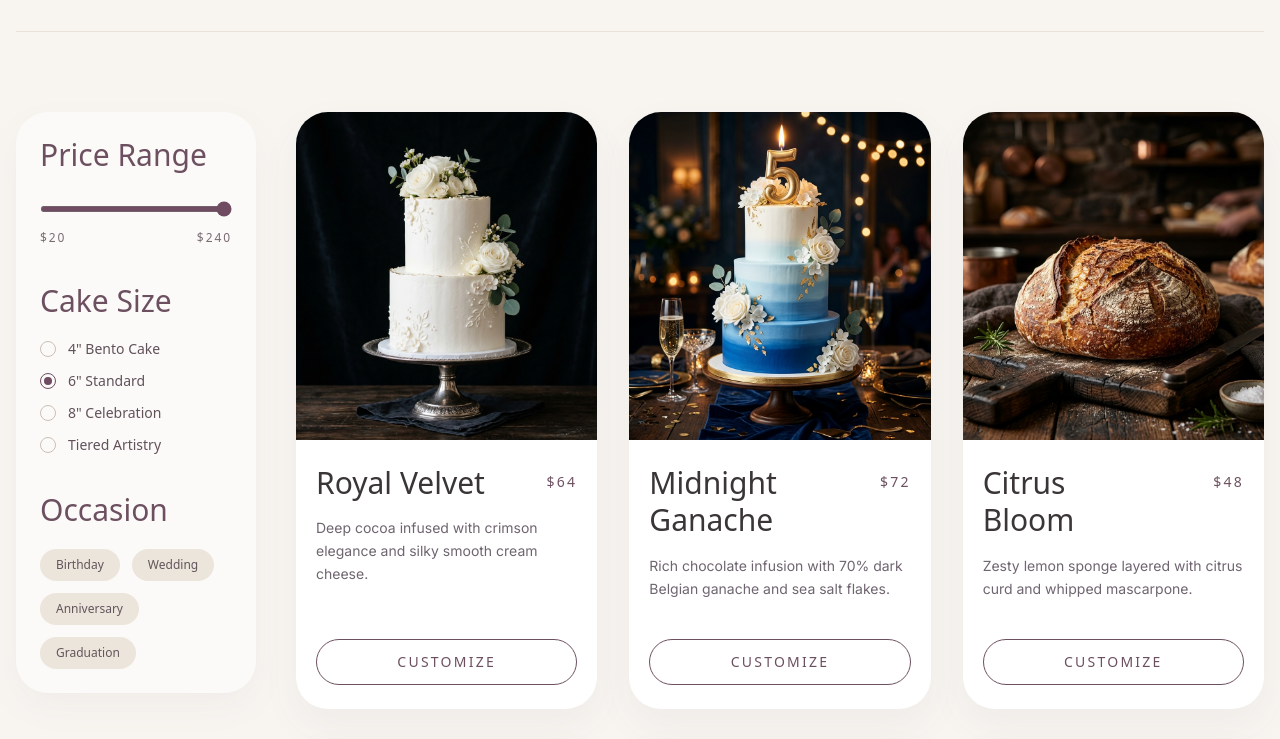
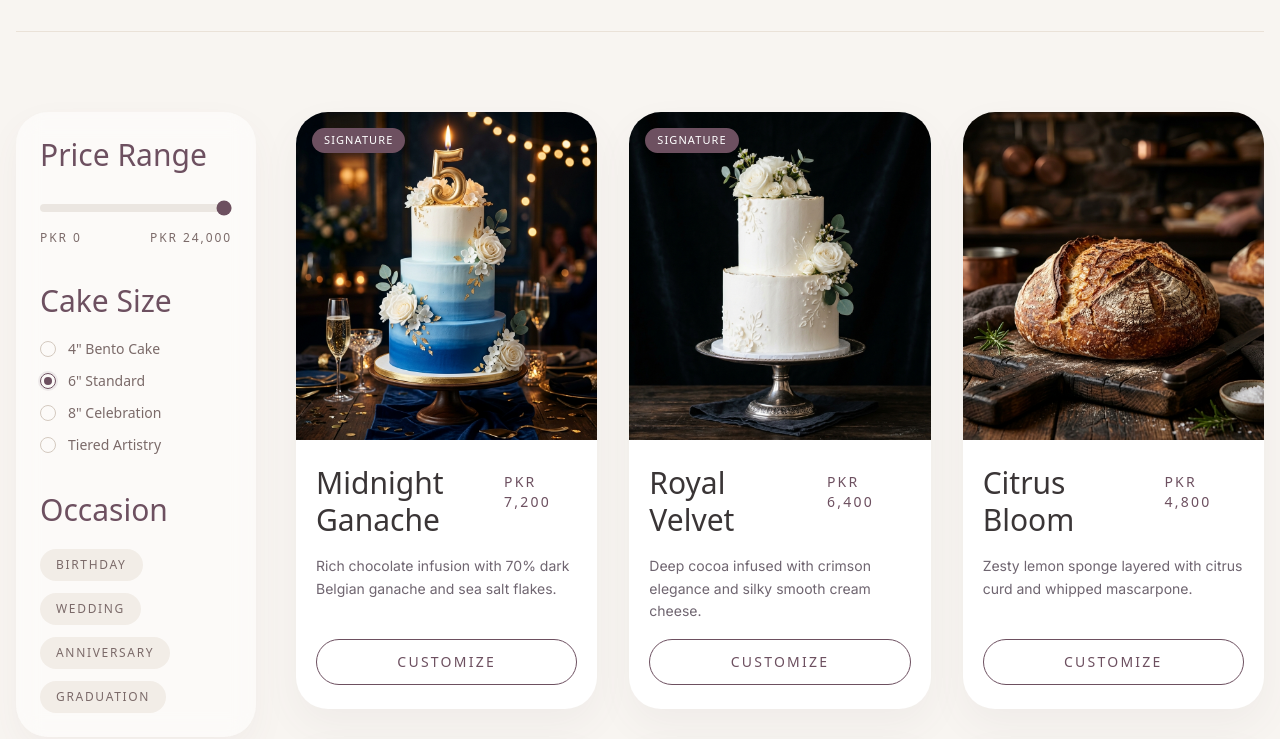
Before and after one commit to zoonfeedback-lab/cakes-and-bakery, a Next.js app: page /cakes in a window 1280 px wide. Shown: the part 728-1467 px from the top of the page. Built offline with nearby package versions, Linux system fonts and the light colour scheme; a web font is replaced by a local one.

Commit message:
fix{cakes}: The ui changes (grid changes) filters

```diff
--- a/components/cakes/CakeCard.tsx
+++ b/components/cakes/CakeCard.tsx
@@ -7,29 +7,55 @@ type CakeCardProps = Readonly<{
 }>;
 
 export const CakeCard = ({ cake }: CakeCardProps) => {
+  const formattedPrice = cake.priceLabel ?? `PKR ${cake.price.toLocaleString()}`;
+
   return (
-    <article className="flex h-full flex-col overflow-hidden rounded-[2rem] bg-white shadow-[0_16px_38px_rgba(109,80,96,0.06)]">
+    <article className="group flex h-full flex-col overflow-hidden rounded-[1.5rem] bg-white shadow-[0_16px_38px_rgba(109,80,96,0.06)] transition-all hover:shadow-[0_20px_45px_rgba(109,80,96,0.12)] sm:rounded-[2rem]">
       <div className="relative aspect-[0.92] w-full overflow-hidden">
         <Image
-          alt={cake.name}
-          className="h-full w-full object-cover"
+          alt={cake.imageAlt ?? cake.name}
+          className="h-full w-full object-cover transition-transform duration-500 group-hover:scale-110"
           fill
           src={cake.image}
         />
+
+        {/* Floating Badges */}
+        <div className="absolute left-4 top-4 flex flex-col gap-2">
+            {(cake.tags?.includes('Best Seller') || cake.tags?.includes('Most Loved')) && (
+                <span className="rounded-full bg-primary px-3 py-1 text-[10px] uppercase tracking-widest text-white shadow-lg sm:text-[11px]">
+                    Signature
+                </span>
+            )}
+            {cake.category === 'wedding-cake' && (
+                 <span className="rounded-full bg-[#f1d6df] px-3 py-1 text-[10px] uppercase tracking-widest text-[#4a2b3d] shadow-lg sm:text-[11px]">
+                    Artistry
+                 </span>
+            )}
+             {cake.tags?.includes('Custom') && (
+                 <span className="rounded-full border border-white/30 bg-white/20 px-3 py-1 text-[10px] uppercase tracking-widest text-white backdrop-blur-md shadow-lg sm:text-[11px]">
+                    Bespoke
+                 </span>
+            )}
+        </div>
       </div>
-      <div className="flex flex-1 flex-col space-y-4 px-5 py-6">
-        <div className="flex items-start justify-between gap-4">
-          <h3 className="max-w-[11rem] text-[2rem] font-serif leading-[1.02] text-text">
+
+      <div className="flex flex-1 flex-col space-y-3 px-4 py-4 sm:space-y-4 sm:px-5 sm:py-6">
+        <div className="flex items-start justify-between gap-3">
+          <h3 className="max-w-[10rem] text-[1.5rem] font-serif leading-[1.02] text-text sm:max-w-[11rem] sm:text-[2rem]">
             {cake.name}
           </h3>
-          <span className="pt-2 text-sm uppercase tracking-[0.16em] text-primary">
-            ${cake.price}
+          <span className="pt-1 text-xs uppercase tracking-[0.16em] text-primary sm:pt-2 sm:text-sm">
+            {formattedPrice}
           </span>
         </div>
-        <p className="body-copy min-h-[4.25rem] text-sm">{cake.description}</p>
+
+        <p className="body-copy min-h-[3.5rem] text-xs sm:min-h-[4.25rem] sm:text-sm">
+            {cake.description}
+        </p>
+
         <Link
           href={`/studio?cake=${cake.id}`}
-          className="mt-auto inline-flex w-full items-center justify-center rounded-full border border-primary bg-transparent px-5 py-3 text-sm uppercase tracking-[0.16em] text-primary transition-colors hover:bg-primary hover:text-white"
+          className="mt-auto inline-flex w-full items-center justify-center rounded-full border border-primary bg-transparent px-4 py-2.5 text-xs uppercase tracking-[0.16em] text-primary transition-all hover:bg-primary hover:text-white sm:px-5 sm:py-3 sm:text-sm"
         >
           Customize
         </Link>
--- a/components/cakes/CakeCatalog.tsx
+++ b/components/cakes/CakeCatalog.tsx
@@ -29,6 +29,7 @@ export const CakeCatalog = ({
   const [selectedSize, setSelectedSize] = useState(filters[0]?.options[1] ?? '');
   const [selectedOccasions, setSelectedOccasions] = useState<string[]>([]);
   const [visibleCount, setVisibleCount] = useState(INITIAL_VISIBLE_COUNT);
+  const [filtersOpen, setFiltersOpen] = useState(false);
 
   const deferredPill = useDeferredValue(activePillId);
   const deferredSort = useDeferredValue(activeSort);
@@ -58,11 +59,13 @@ export const CakeCatalog = ({
         if (deferredSort === 'Newest') return right.id.localeCompare(left.id);
 
         const leftScore =
-          (left.tags?.includes('Best Seller') ? 2 : 0) +
-          (left.tags?.includes('Most Loved') ? 2 : 0);
+          (left.tags?.includes('Best Seller') ? 3 : 0) +
+          (left.tags?.includes('Most Loved') ? 2 : 0) +
+          (left.category === 'wedding-cake' ? 1 : 0);
         const rightScore =
-          (right.tags?.includes('Best Seller') ? 2 : 0) +
-          (right.tags?.includes('Most Loved') ? 2 : 0);
+          (right.tags?.includes('Best Seller') ? 3 : 0) +
+          (right.tags?.includes('Most Loved') ? 2 : 0) +
+          (right.category === 'wedding-cake' ? 1 : 0);
 
         return rightScore - leftScore;
       });
@@ -117,8 +120,23 @@ export const CakeCatalog = ({
         onSortChange={setActiveSort}
       />
 
-      <section id="cakes-grid" className="px-4 py-8 md:py-12">
-        <div className="mx-auto grid max-w-7xl gap-10 lg:grid-cols-[240px_minmax(0,1fr)]">
+      <section id="cakes-grid" className="px-4 py-6 sm:py-12">
+        {/* Mobile Filter Toggle */}
+        <div className="mx-auto mb-6 flex max-w-7xl lg:hidden">
+            <button
+                type="button"
+                onClick={() => setFiltersOpen(!filtersOpen)}
+                className="inline-flex items-center gap-2 rounded-full bg-[#f2ede7] px-5 py-2.5 text-[11px] uppercase tracking-[0.14em] text-text-soft transition-colors hover:bg-[#eadfd3]"
+            >
+                <svg className={`h-4 w-4 transition-transform ${filtersOpen ? 'rotate-180' : ''}`} fill="none" stroke="currentColor" viewBox="0 0 24 24">
+                    <path strokeLinecap="round" strokeLinejoin="round" strokeWidth={2} d="M3 4a1 1 0 011-1h16a1 1 0 011 1v2.586a1 1 0 01-.293.707l-6.414 6.414a1 1 0 00-.293.707V17l-4 4v-6.586a1 1 0 00-.293-.707L3.293 7.293A1 1 0 013 6.586V4z" />
+                </svg>
+                {filtersOpen ? 'Hide Preferences' : 'Tailor Preferences'}
+            </button>
+        </div>
+
+        <div className="mx-auto grid max-w-7xl gap-6 sm:gap-10 lg:grid-cols-[240px_minmax(0,1fr)]">
+          <div className={`${filtersOpen ? 'block' : 'hidden'} lg:block`}>
             <CakeSidebar
                 filters={filters}
                 maxPrice={maxPrice}
@@ -129,25 +147,26 @@ export const CakeCatalog = ({
                 onSizeChange={handleSizeChange}
                 onOccasionToggle={handleOccasionToggle}
             />
+          </div>
 
           <div>
-            <div className="grid grid-cols-1 gap-8 md:grid-cols-2 xl:grid-cols-3">
+            <div className="grid grid-cols-1 gap-6 sm:grid-cols-2 sm:gap-8 xl:grid-cols-3">
               {visibleCakes.map((cake) => (
                 <CakeCard key={cake.id} cake={cake} />
               ))}
             </div>
 
             {visibleCakes.length === 0 ? (
-              <div className="mt-2 rounded-2xl border border-dashed border-[#d3c8be] bg-[#f8f6f2] p-8 text-center text-[#6b5c65]">
+              <div className="mt-2 rounded-2xl border border-dashed border-[#d3c8be] bg-white/50 p-8 text-center text-[#6b5c65] backdrop-blur-sm">
                 No cakes match the current filters. Try a higher price cap or fewer
                 occasion filters.
               </div>
             ) : null}
 
             {canLoadMore ? (
-              <div className="mt-12 flex justify-center">
+              <div className="mt-8 flex justify-center sm:mt-12">
                 <button
-                  className="rounded-full bg-[#ece9e3] px-8 py-4 text-sm uppercase tracking-[0.16em] text-text transition-colors hover:bg-[#e1ddd6]"
+                  className="rounded-full bg-[#f2ede7] px-6 py-3 text-xs uppercase tracking-[0.16em] text-text transition-colors hover:bg-[#eadfd3] sm:px-8 sm:py-4 sm:text-sm"
                   onClick={handleLoadMore}
                   type="button"
                 >
--- a/components/cakes/CakeSidebar.tsx
+++ b/components/cakes/CakeSidebar.tsx
@@ -4,7 +4,7 @@ type CakeSidebarProps = Readonly<{
   filters: FilterSection[];
   maxPrice: number;
   priceCap: number;
-  onPriceChange: (price: number) => void;
+  onPriceChange: (value: number) => void;
   selectedSize: string;
   selectedOccasions: string[];
   onSizeChange: (size: string) => void;
@@ -23,42 +23,41 @@ export const CakeSidebar = ({
 }: CakeSidebarProps) => {
   return (
     <aside className="lg:sticky lg:top-6">
-      <div className="space-y-9 rounded-[2rem] bg-white/50 p-6 shadow-[0_14px_35px_rgba(109,80,96,0.05)]">
+      <div className="space-y-6 rounded-[1.5rem] bg-white/50 p-4 shadow-[0_14px_35px_rgba(109,80,96,0.05)] backdrop-blur-md sm:space-y-9 sm:rounded-[2rem] sm:p-6">
         <div>
-          <h3 className="text-2xl font-serif text-primary">Price Range</h3>
-          <div className="mt-5">
+          <h3 className="text-xl font-serif text-primary sm:text-2xl">Price Range</h3>
+          <div className="mt-4 sm:mt-5">
             <input
+              className="h-2 w-full cursor-pointer appearance-none rounded-lg bg-[#d3c8be]/40 accent-primary"
+              max={maxPrice}
+              min={0}
+              onChange={(e) => onPriceChange(Number(e.target.value))}
               type="range"
-              min={20}
-              max={maxPrice}
-              step={1}
               value={priceCap}
-              onChange={(event) => onPriceChange(Number(event.target.value))}
-              className="h-1.5 w-full cursor-pointer accent-[#6f4c62]"
             />
-            <div className="mt-3 flex justify-between text-xs uppercase tracking-[0.16em] text-[#776b71]">
-              <span>$20</span>
-              <span>${priceCap}</span>
+            <div className="mt-2 flex justify-between text-[10px] uppercase tracking-[0.16em] text-text-soft sm:mt-3 sm:text-xs">
+              <span>PKR 0</span>
+              <span>PKR {priceCap.toLocaleString()}</span>
             </div>
           </div>
         </div>
 
         {filters.map((section) => (
-          <div key={section.id}>
-            <h3 className="text-2xl font-serif text-primary">{section.title}</h3>
-            <div className="mt-5 space-y-3">
+          <div className="space-y-4 sm:space-y-5" key={section.id}>
+            <h3 className="text-xl font-serif text-primary sm:text-2xl">{section.title}</h3>
+            <div className="flex flex-col space-y-2.5 sm:space-y-3">
               {section.style === 'pill' ? (
-                <div className="flex flex-wrap gap-3">
+                <div className="flex flex-wrap gap-2 sm:gap-3">
                   {section.options.map((option) => (
                     <button
+                      className={`rounded-full px-3 py-1.5 text-[10px] uppercase tracking-[0.14em] transition-colors sm:px-4 sm:py-2 sm:text-xs ${
+                        selectedOccasions.includes(option)
+                          ? 'bg-primary text-white shadow-md'
+                          : 'bg-[#f2ede7] text-text-soft hover:bg-[#eadfd3]'
+                      }`}
                       key={option}
+                      onClick={() => onOccasionToggle(option)}
                       type="button"
-                      onClick={() => onOccasionToggle(option)}
-                      className={`rounded-full px-4 py-2 text-xs transition ${
-                        selectedOccasions.includes(option)
-                          ? 'bg-[#6f4c62] text-white'
-                          : 'bg-[#ece5db] text-[#62555c] hover:bg-[#dfd5c7]'
-                      }`}
                     >
                       {option}
                     </button>
@@ -66,23 +65,19 @@ export const CakeSidebar = ({
                 </div>
               ) : (
                 section.options.map((option) => (
-                  <label
+                   <button
                     key={option}
-                    className="flex cursor-pointer items-center gap-3 text-sm text-[#60515b]"
+                    onClick={() => onSizeChange(option)}
+                    className="flex cursor-pointer items-center gap-2.5 text-left text-[11px] text-text-soft transition-colors hover:text-primary sm:gap-3 sm:text-sm"
+                    type="button"
                   >
-                    <button
-                      type="button"
-                      onClick={() => onSizeChange(option)}
-                      className={`grid h-4 w-4 place-items-center rounded-full border ${
-                        selectedSize === option ? 'border-[#6f4c62]' : 'border-[#cabeb6]'
-                      }`}
-                    >
-                      {selectedSize === option && (
-                        <span className="h-2 w-2 rounded-full bg-[#6f4c62]" />
-                      )}
-                    </button>
+                    <div className={`flex h-4 w-4 items-center justify-center rounded-full border transition-all ${
+                        selectedSize === option ? 'border-primary ring-2 ring-primary/10' : 'border-[#d3c8be]'
+                    }`}>
+                        {selectedSize === option && <div className="h-2 w-2 rounded-full bg-primary" />}
+                    </div>
                     <span>{option}</span>
-                  </label>
+                  </button>
                 ))
               )}
             </div>
--- a/constants/cakes.ts
+++ b/constants/cakes.ts
@@ -37,7 +37,7 @@ export const CAKE_SHOP_ITEMS: CakeProduct[] = [
     {
         id: 'royal-velvet',
         name: 'Royal Velvet',
-        price: 64,
+        price: 6400,
         image: '/images/velvet-rose.png',
         description: 'Deep cocoa infused with crimson elegance and silky smooth cream cheese.',
         category: 'red-velvet',
@@ -45,22 +45,24 @@ export const CAKE_SHOP_ITEMS: CakeProduct[] = [
         occasions: ['Birthday', 'Anniversary'],
         tags: ['Most Loved'],
         dimensions: 'Standard Tier (Serves 12-15)',
+        priceLabel: 'PKR 6,400',
     },
     {
         id: 'citrus-bloom',
         name: 'Citrus Bloom',
-        price: 48,
+        price: 4800,
         image: '/images/daily-bakes.png',
         description: 'Zesty lemon sponge layered with citrus curd and whipped mascarpone.',
         category: 'vanilla',
         sizeOptions: ['4" Bento Cake', '6" Standard'],
         occasions: ['Birthday', 'Graduation'],
         dimensions: 'Standard Tier (Serves 8-10)',
+        priceLabel: 'PKR 4,800',
     },
     {
         id: 'midnight-ganache',
         name: 'Midnight Ganache',
-        price: 72,
+        price: 7200,
         image: '/images/celestial.png',
         description: 'Rich chocolate infusion with 70% dark Belgian ganache and sea salt flakes.',
         category: 'chocolate',
@@ -68,22 +70,24 @@ export const CAKE_SHOP_ITEMS: CakeProduct[] = [
         occasions: ['Wedding', 'Anniversary'],
         tags: ['Best Seller'],
         dimensions: 'Double Tier (Serves 25-30)',
+        priceLabel: 'PKR 7,200',
     },
     {
         id: 'summer-berry',
         name: 'Summer Berry',
-        price: 55,
+        price: 5500,
         image: '/images/birthday-cake.png',
         description: 'Light vanilla sponge with locally sourced berries and chantilly cream.',
         category: 'vanilla',
         sizeOptions: ['4" Bento Cake', '6" Standard'],
         occasions: ['Birthday', 'Graduation'],
         dimensions: 'Standard Tier (Serves 12-15)',
+        priceLabel: 'PKR 5,500',
     },
     {
         id: 'ivory-orchid',
         name: 'Ivory Orchid',
-        price: 240,
+        price: 24000,
         image: '/images/signature-cake.png',
         description: 'A two-tiered architectural masterpiece with almond and honey notes.',
         category: 'wedding-cake',
@@ -91,22 +95,24 @@ export const CAKE_SHOP_ITEMS: CakeProduct[] = [
         occasions: ['Wedding', 'Anniversary'],
         tags: ['Best Seller', 'Most Loved'],
         dimensions: 'Three Tier (Serves 45-50)',
+        priceLabel: 'PKR 24,000',
     },
     {
         id: 'caramel-drift',
         name: 'Caramel Drift',
-        price: 58,
+        price: 5800,
         image: '/images/salted-caramel.png',
         description: 'Dense coffee cake with burnt caramel glaze and sea salt crunch.',
         category: 'chocolate',
         sizeOptions: ['6" Standard', '8" Celebration'],
         occasions: ['Anniversary', 'Graduation'],
         dimensions: 'Standard Tier (Serves 12-15)',
+        priceLabel: 'PKR 5,800',
     },
     {
         id: 'pixel-party',
         name: 'Pixel Party',
-        price: 84,
+        price: 8400,
         image: '/images/hero-cake.png',
         description: 'Custom edible photo print cake with buttercream frame and confetti texture.',
         category: 'photo-cake',
@@ -114,27 +120,30 @@ export const CAKE_SHOP_ITEMS: CakeProduct[] = [
         occasions: ['Birthday', 'Graduation'],
         tags: ['Custom'],
         dimensions: 'Double Tier (Serves 20-25)',
+        priceLabel: 'PKR 8,400',
     },
     {
         id: 'gold-ribbon',
         name: 'Gold Ribbon',
-        price: 132,
+        price: 13200,
         image: '/images/journey-1.png',
         description: 'Floral fondant styling with smooth vanilla sponge for elegant gatherings.',
         category: 'wedding-cake',
         sizeOptions: ['8" Celebration', 'Tiered Artistry'],
         occasions: ['Wedding', 'Anniversary'],
         dimensions: 'Two Tier (Serves 30-35)',
+        priceLabel: 'PKR 13,200',
     },
     {
         id: 'crimson-frost',
         name: 'Crimson Frost',
-        price: 68,
+        price: 6800,
         image: '/images/journey-2.png',
         description: 'Classic red velvet layers with whipped cream cheese and berry glaze.',
         category: 'red-velvet',
         sizeOptions: ['6" Standard', '8" Celebration'],
         occasions: ['Birthday', 'Wedding'],
         dimensions: 'Standard Tier (Serves 12-15)',
+        priceLabel: 'PKR 6,800',
     },
 ];
--- a/types/index.ts
+++ b/types/index.ts
@@ -9,6 +9,8 @@ export interface CakeProduct {
     occasions?: string[];
     tags?: string[];
     dimensions?: string;
+    priceLabel?: string;
+    imageAlt?: string;
 }
 
 export interface Testimonial {
```
Lines whose indentation alone changed are shown as unchanged.
